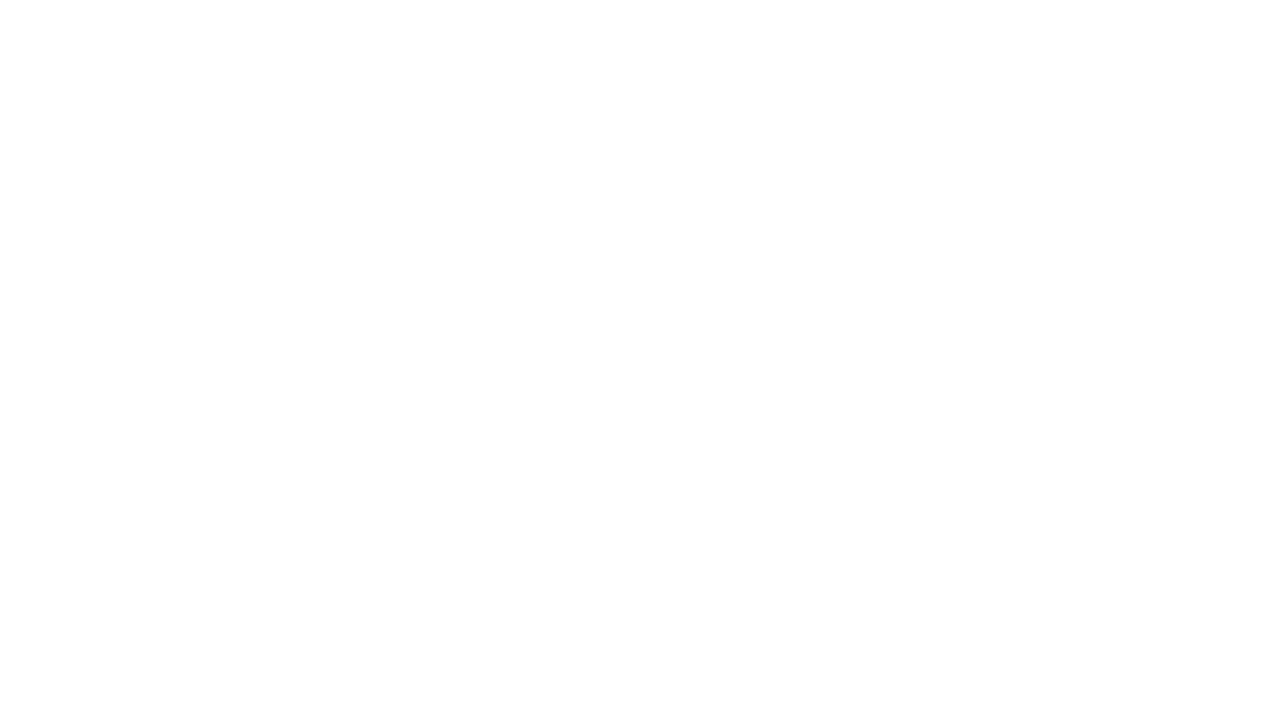
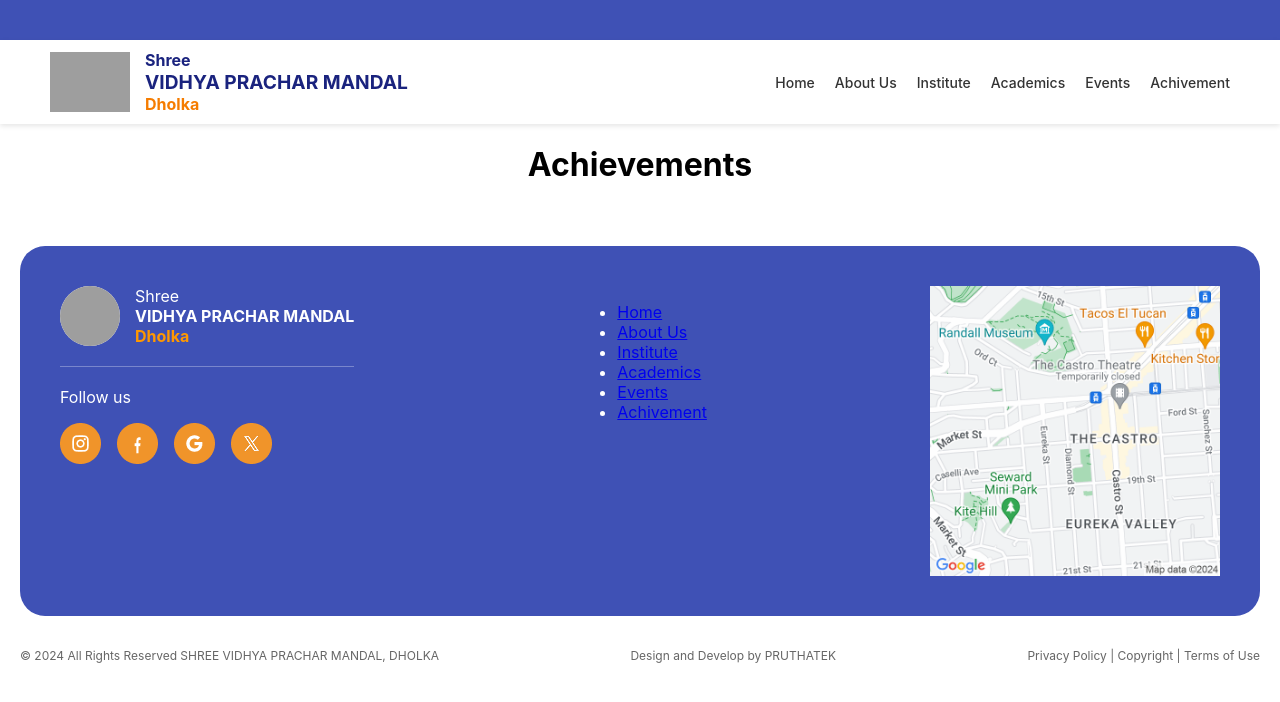
Before and after one commit to ayushisoni2107-del/shree_vidya_mandir, a React (Create React App) app: page /Achivement in a window 1280 px wide. Before the commit this address had no page. Shown: the top 702 px of the page. Built offline with nearby package versions, Linux system fonts and the light colour scheme; grey boxes are pictures that could not be loaded.

Commit message:
achive page added

```diff
--- a/src/App.jsx
+++ b/src/App.jsx
@@ -5,6 +5,7 @@ import About from "./pages/About.jsx";
 import Institute from "./pages/Institutes.jsx";
 import Academics from "./pages/Academics.jsx";
 import Events from "./pages/Events.jsx";
+import Achivement from "./pages/Achivement.jsx"
 
 const App = () => {
   return (
@@ -14,6 +15,7 @@ const App = () => {
       <Route path="/Institute" element={<Institute />} />
       <Route path="/Academics" element={<Academics />} />
       <Route path="/Events" element={<Events />} />
+      <Route path="/Achivement" element={<Achivement />} />
     </Routes>
     );
 };
--- a/src/Events/Events.jsx
+++ b/src/Events/Events.jsx
@@ -84,7 +84,6 @@ function EventSmall() {
         <p>Lorem ipsum dolor sit amet</p>
       </div>
     </div>
-   <hr class="section-divider" />
     </>
   );
 }
--- /dev/null
+++ b/src/achive/Achive.jsx
@@ -0,0 +1,12 @@
+import React from "react";
+
+
+
+function achive() {
+    return(
+        <>
+        <h1 align="center "> Achievements</h1>
+        </>
+    );
+}
+export default achive;
--- a/src/components/Footer.jsx
+++ b/src/components/Footer.jsx
@@ -36,6 +36,7 @@ function Footer() {
         <li><NavLink to="/institute">Institute</NavLink></li>
         <li><NavLink to="/Academics">Academics</NavLink></li>
         <li><NavLink to="/Events">Events</NavLink></li>
+        <li><NavLink to="/Achivement">Achivement</NavLink></li>
         </ul>
       </div>
     </div>
--- a/src/components/navbar.jsx
+++ b/src/components/navbar.jsx
@@ -32,6 +32,7 @@ const Navbar = () => {
         <li><NavLink to="/Institute">Institute</NavLink></li>
         <li><NavLink to="/Academics">Academics</NavLink></li>
         <li><NavLink to="/Events">Events</NavLink></li>
+        <li><NavLink to="/Achivement">Achivement</NavLink></li>
         </ul>
       </nav>
     </>
--- a/src/pages/Academics.jsx
+++ b/src/pages/Academics.jsx
@@ -1,6 +1,5 @@
 import Navbar from "../Components/Navbar";
 import Academics from "../Academics/Academics";
-
 import Footer from "../Components/Footer";
 
 function Academics1(){
--- /dev/null
+++ b/src/pages/Achivement.jsx
@@ -0,0 +1,15 @@
+import Navbar from "../Components/Navbar";
+import Achive from "../achive/Achive";
+
+import Footer from "../Components/Footer";
+
+function achives(){
+    return(
+        <>
+            <Navbar />
+            <Achive />
+            <Footer />
+        </>
+    );
+}
+export default achives;
```
